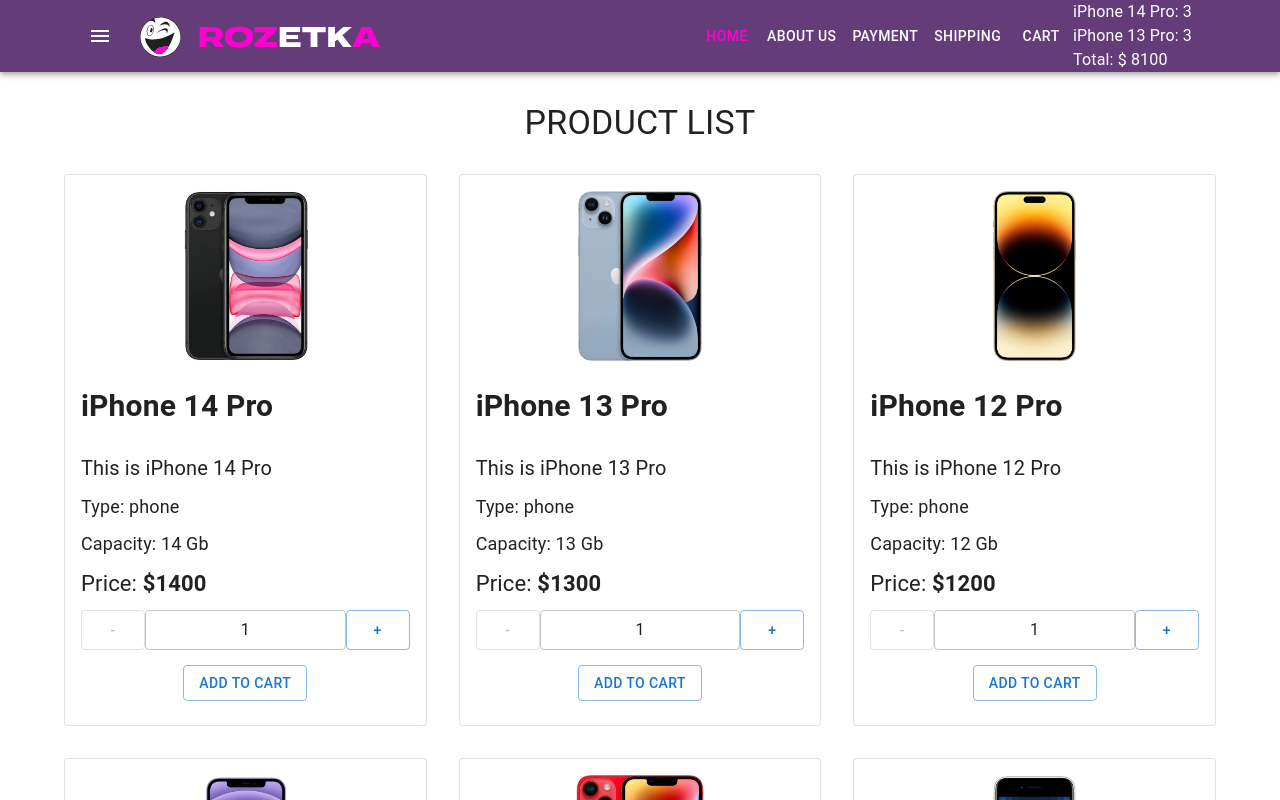
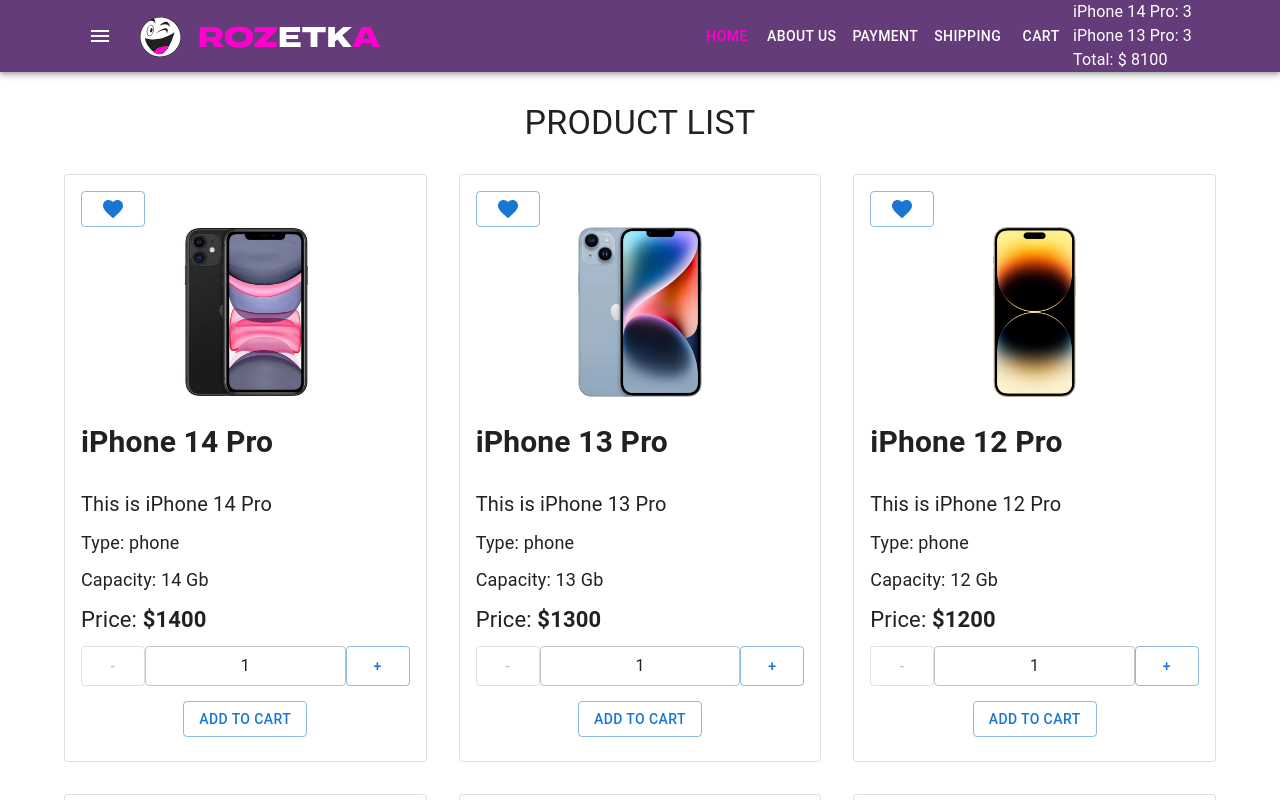
Before and after one commit to OlgaStam/shop-project, a React (Create React App) app: page / in a window 1280 px wide. Shown: the top 800 px of the page. Built offline with nearby package versions, Linux system fonts and the light colour scheme.

Commit message:
добавили лайки на стр Home

```diff
--- a/src/components/Products/ProductListItem.tsx
+++ b/src/components/Products/ProductListItem.tsx
@@ -2,6 +2,8 @@ import { Button, Card, CardContent, TextField } from '@mui/material'
 import './ProductListItem.scss'
 import { useState } from 'react'
 import Quantity from 'components/Quantity/Quantity'
+import FavoriteBorderIcon from '@mui/icons-material/FavoriteBorder';
+import FavoriteIcon from '@mui/icons-material/Favorite';
 
 type Props = {
     id: number
@@ -12,6 +14,8 @@ type Props = {
     price: number
     image: string
     addProductToCart: (id: number, count: number) => void
+    //  1. добавили иконки лайков
+    isLiked?: boolean
 }
 
 const ProductListItem = ({
@@ -23,6 +27,8 @@ const ProductListItem = ({
     price,
     image,
     addProductToCart,
+      //  1. добавили иконки лайков (по умолчанию все лайкнутые)
+    isLiked= true
 }: Props) => {
     const [count, setCount] = useState<number>(1)
 
@@ -37,6 +43,10 @@ const ProductListItem = ({
     return (
         <Card variant="outlined">
             <CardContent>
+                {/* 3. добавили иконки лайков с проверкой */}
+                <Button variant='outlined'>
+                {isLiked ? <FavoriteIcon /> : <FavoriteBorderIcon />}
+                </Button>
                 <div className="product-image">
                     <img src={image} alt={title} />
                 </div>
--- a/src/components/Reviews/Reviews.tsx
+++ b/src/components/Reviews/Reviews.tsx
@@ -90,6 +90,11 @@ const Reviews = (props: Props) => {
             })
         }
     }
+    // функция onSend обрабатывает событие отправки формы и выполняет следующие действия:
+
+    // (e: React.FormEvent<HTMLFormElement>) - указывает на тип события отправки формы (FormEvent<HTMLFormElement>) и принимает его в качестве аргумента.
+    // e.preventDefault() - предотвращает стандартное поведение отправки формы, чтобы страница не перезагружалась.
+
 
     return (
         <>
```
